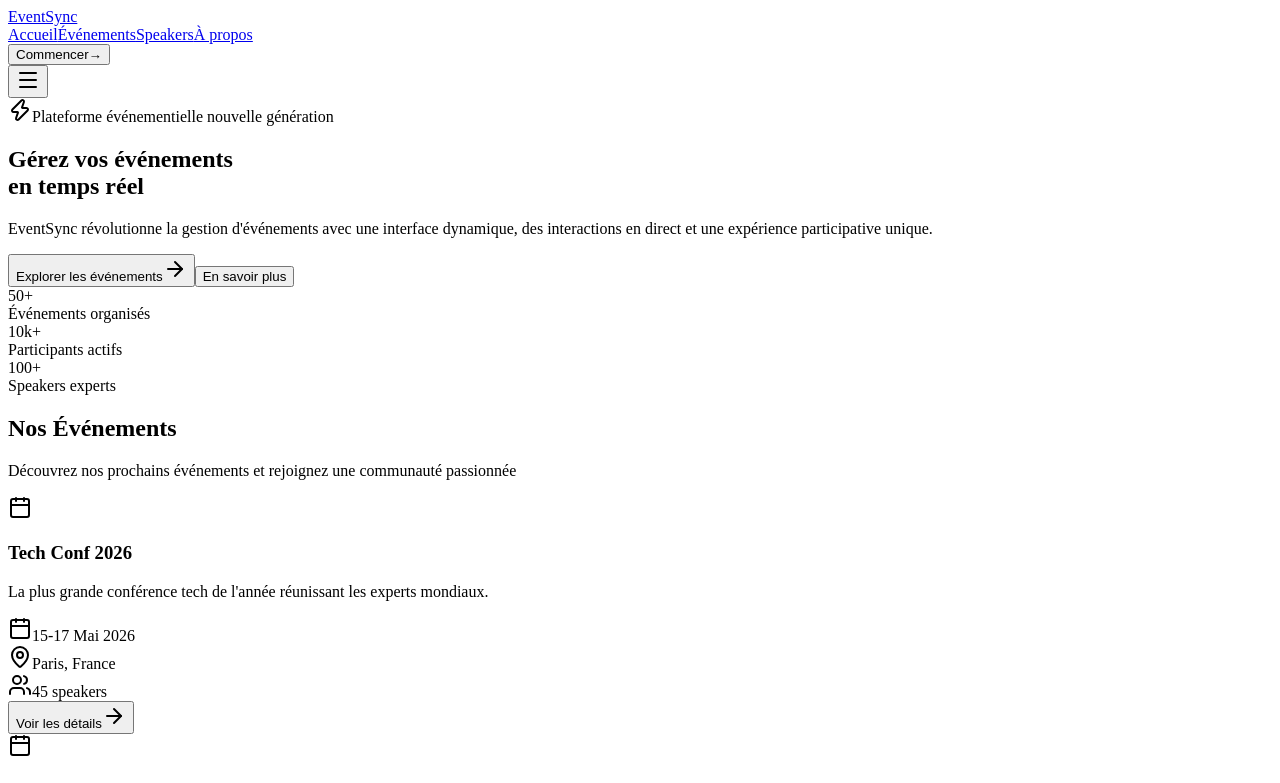
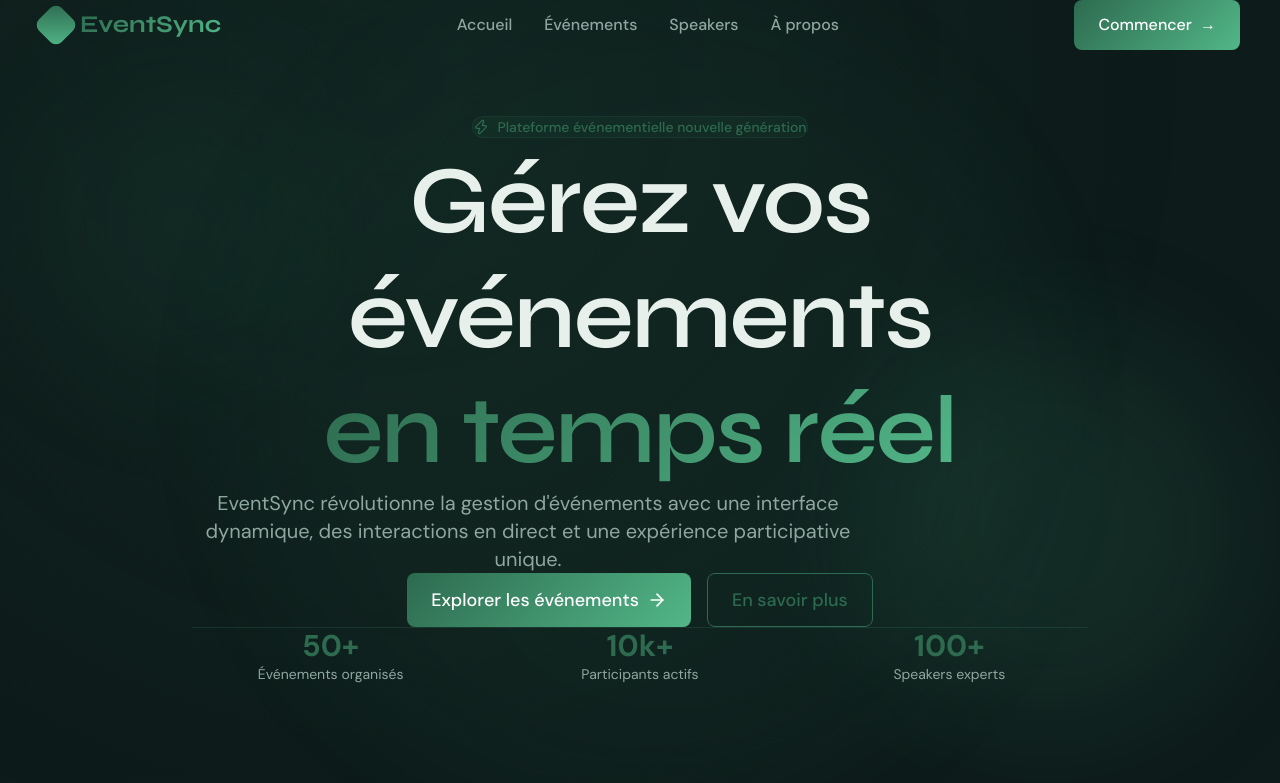
Before and after one commit to FullStack-Collective/event-sync-frontend, a Next.js app: page / in a window 1280 px wide. Shown: the top 783 px of the page. Built offline with nearby package versions, Linux system fonts and the light colour scheme.

Commit message:
feat(layout): add root layout with html/body and public group layout with header/footer

```diff
--- a/src/app/(public)/layout.tsx
+++ b/src/app/(public)/layout.tsx
@@ -1,4 +1,5 @@
-import React from "react";
+import { PublicHeader } from "@/components/home/layout/PublicHeader";
+import { PublicFooter } from "@/components/home/layout/PublicFooter";
 
 export default function PublicLayout({
   children,
@@ -7,7 +8,12 @@ export default function PublicLayout({
 }) {
   return (
     <>
-      {children}
+      <PublicHeader />
+      <main className="relative overflow-hidden">
+        <div className="fixed inset-0 bg-glow pointer-events-none opacity-40" />
+        {children}
+      </main>
+      <PublicFooter />
     </>
   );
 }
--- a/src/app/layout.tsx
+++ b/src/app/layout.tsx
@@ -1,20 +1,40 @@
-import { PublicHeader } from "@/components/home/layout/PublicHeader";
-import { PublicFooter } from "@/components/home/layout/PublicFooter";
+import type { Metadata } from "next";
+import { DM_Sans, Syne, JetBrains_Mono } from "next/font/google";
+import "./globals.css";
 
-export default function PublicLayout({
+const dmSans = DM_Sans({
+  subsets: ["latin"],
+  variable: "--font-dm-sans",
+  display: "swap",
+});
+
+const syne = Syne({
+  subsets: ["latin"],
+  variable: "--font-syne",
+  display: "swap",
+});
+
+const jetbrainsMono = JetBrains_Mono({
+  subsets: ["latin"],
+  variable: "--font-jetbrains-mono",
+  display: "swap",
+});
+
+export const metadata: Metadata = {
+  title: "EventSync - Gestion d'événements en temps réel",
+  description: "Plateforme de gestion d'événements et d'engagement des participants en temps réel",
+};
+
+export default function RootLayout({
   children,
 }: {
   children: React.ReactNode;
 }) {
   return (
-    <div className="min-h-screen bg-bg">
-      <PublicHeader />
-      <main className="relative overflow-hidden">
-        {/* Glow effect de fond global */}
-        <div className="fixed inset-0 bg-glow pointer-events-none opacity-40" />
+    <html lang="fr" className={`${dmSans.variable} ${syne.variable} ${jetbrainsMono.variable}`}>
+      <body className="antialiased">
         {children}
-      </main>
-      <PublicFooter />
-    </div>
+      </body>
+    </html>
   );
 }
```
